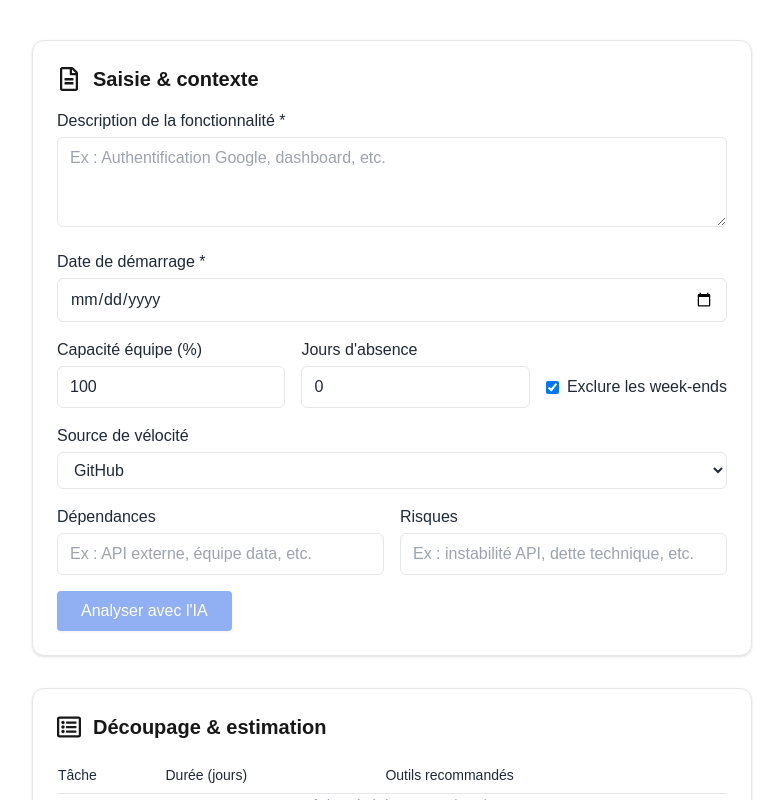
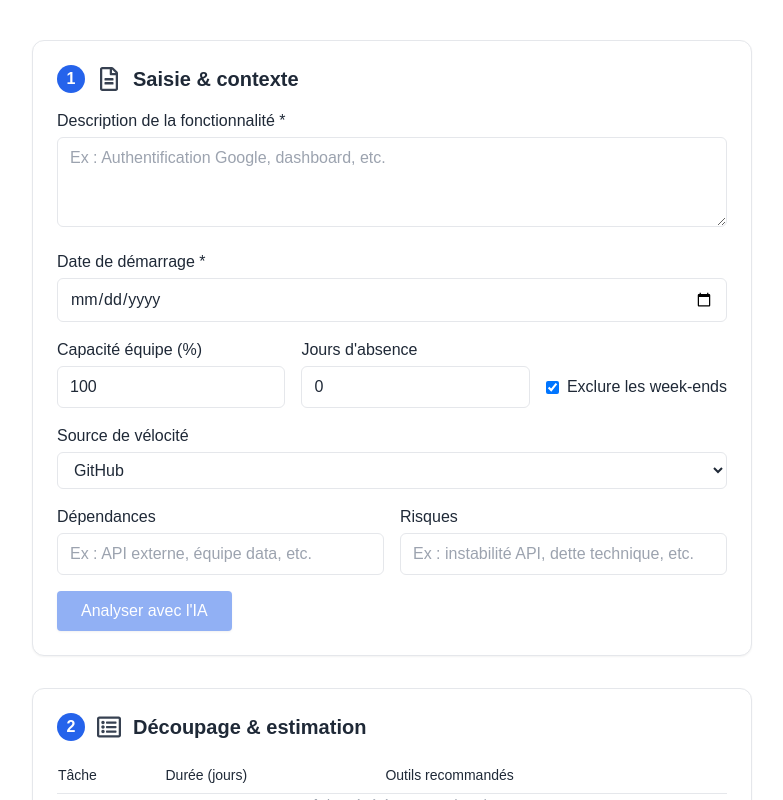
Before and after one commit to IvandeMurard/ai-delivery-estimator, a Next.js app: page / in a window 1280 px wide. Shown: the top 800 px of the page, without its empty margins (248-1031 px from the left). Built offline with nearby package versions, Linux system fonts and the light colour scheme.

Commit message:
fix: interface StepLayoutProps avec stepNumber (numérotation section)

```diff
--- a/src/app/components/StepLayout.tsx
+++ b/src/app/components/StepLayout.tsx
@@ -5,14 +5,24 @@ interface StepLayoutProps {
   id: string;
   icon?: React.ReactNode;
   children: React.ReactNode;
+  stepNumber?: number;
+  active?: boolean;
 }
 
-export default function StepLayout({ title, id, icon, children }: StepLayoutProps) {
+export default function StepLayout({ title, id, icon, children, stepNumber, active = true }: StepLayoutProps) {
   return (
-    <section id={id} className="rounded-xl shadow bg-white border p-6 space-y-4 scroll-mt-24">
+    <section
+      id={id}
+      className={`rounded-xl shadow-sm bg-white border p-6 space-y-4 scroll-mt-24 ${!active ? 'opacity-50 pointer-events-none select-none' : ''}`}
+    >
       <div className="flex items-center gap-3 mb-2">
-        {icon && <span className="text-2xl">{icon}</span>}
-        <h2 className="text-xl font-semibold">{title}</h2>
+        {stepNumber !== undefined && (
+          <span className="flex items-center justify-center w-7 h-7 rounded-full bg-blue-600 text-white font-bold text-base">
+            {stepNumber}
+          </span>
+        )}
+        {icon && <span className="text-2xl text-gray-700">{icon}</span>}
+        <h2 className="text-xl font-semibold text-gray-800 flex items-center gap-2">{title}</h2>
       </div>
       <div>{children}</div>
     </section>
```
